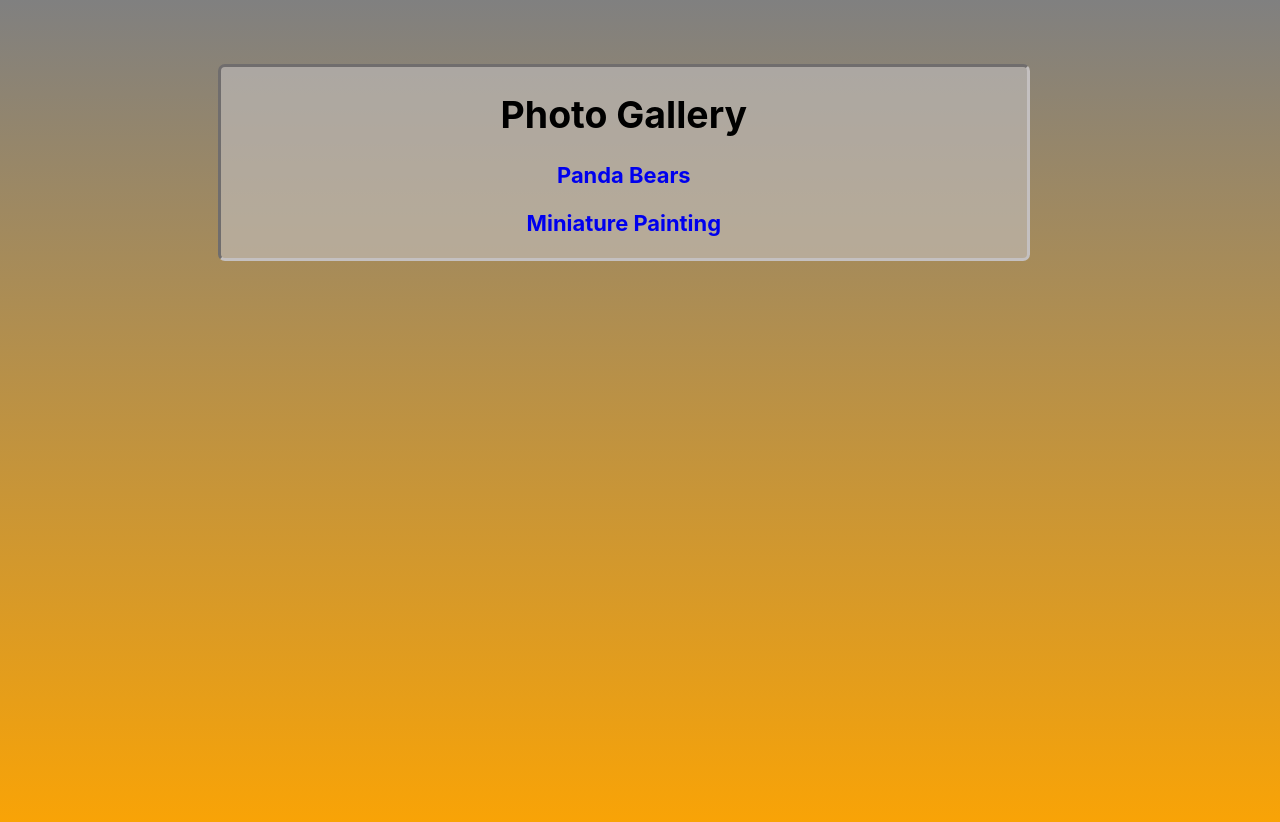
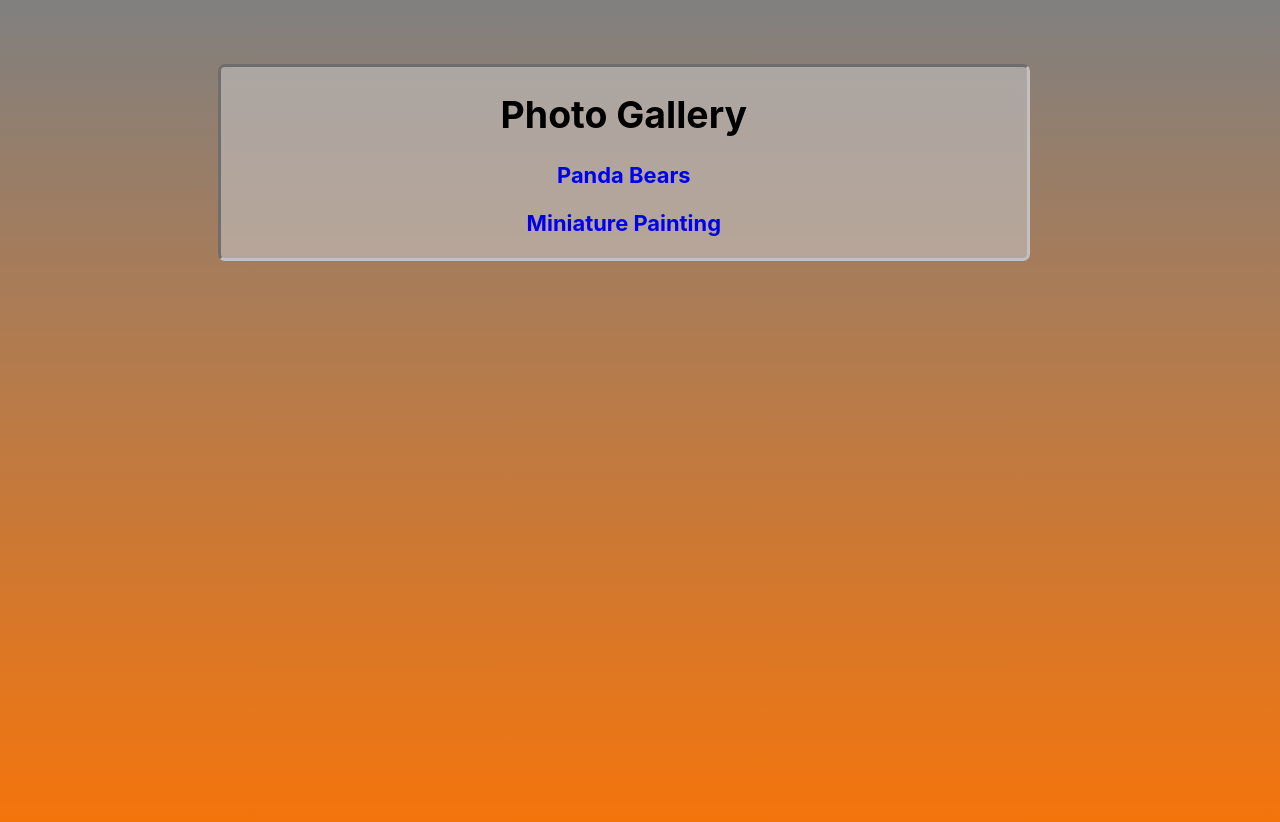
Before and after one commit to StPeteFrank/photo-gallery, a React (Create React App) app: page / in a window 1280 px wide. Shown: the top 822 px of the page. Built offline with nearby package versions, Linux system fonts and the light colour scheme.

Commit message:
Basic CSS and fully dynamic.

```diff
--- a/src/App.css
+++ b/src/App.css
@@ -4,11 +4,7 @@
   background-repeat: no-repeat;
   height: 100vh;
 }
-.app {
-  background-image: linear-gradient(grey, orange);
-  background-repeat: no-repeat;
-  height: 100vh;
-}
+
 .App-logo {
   animation: App-logo-spin infinite 20s linear;
   height: 40vmin;
--- a/src/App.js
+++ b/src/App.js
@@ -1,6 +1,6 @@
 import React, { Component } from 'react'
 
-import { BrowserRouter as Router, Route, Link } from 'react-router-dom'
+import { BrowserRouter as Router, Route } from 'react-router-dom'
 
 import CategoryList from './CategoryList'
 
--- a/src/index.css
+++ b/src/index.css
@@ -8,7 +8,7 @@ body {
   -moz-osx-font-smoothing: grayscale;
   height: 100vh;
   text-align: center;
-  background-image: linear-gradient(grey, orange);
+  background-image: linear-gradient(grey, rgb(250, 116, 6));
   background-repeat: no-repeat;
 }
 
```
